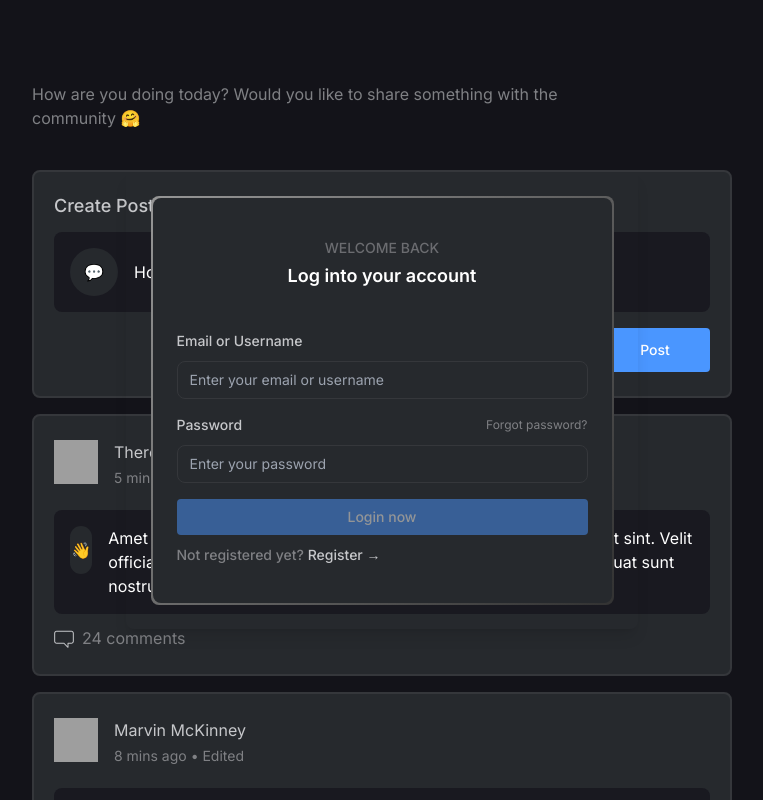
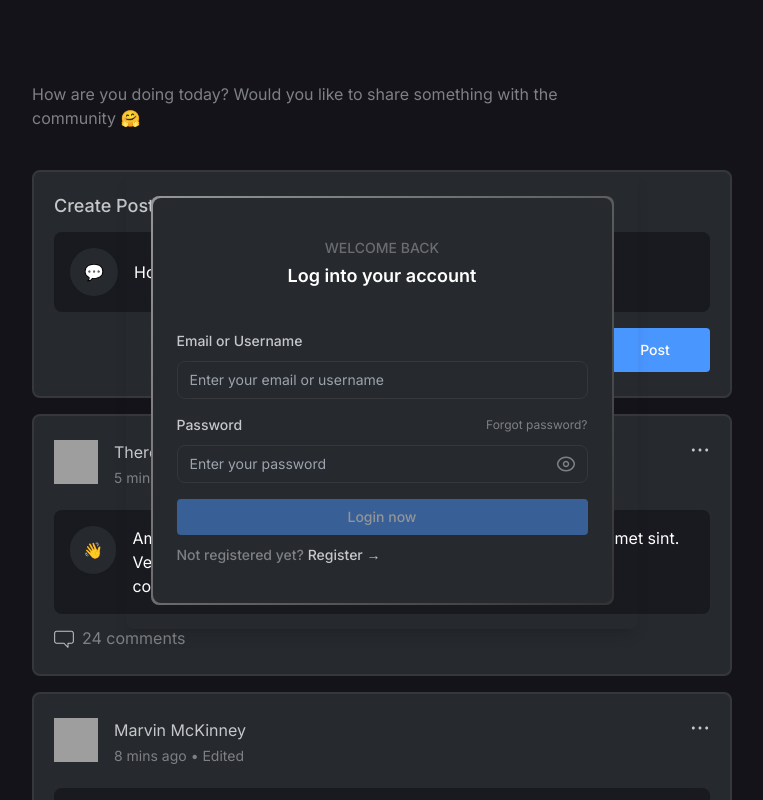
Before and after one commit to AshutoshKr1098/atlys-auth, a React (Create React App) app: page / in a window 1280 px wide. Both pictures are taken after a click on the button "Post". Shown: the top 800 px of the page, without its empty margins (258-1021 px from the left). Built offline with nearby package versions, Linux system fonts and the light colour scheme; grey boxes are pictures that could not be loaded.

Commit message:
Adds missing icon for placeholder input and post items

```diff
--- /dev/null
+++ b/src/assets/icons/DotsHorizontal.js
@@ -0,0 +1,17 @@
+export function DotsHorizontal() {
+  return (
+    <svg
+      width='20'
+      height='20'
+      viewBox='0 0 20 20'
+      fill='none'
+      xmlns='http://www.w3.org/2000/svg'>
+      <path
+        fill-rule='evenodd'
+        clip-rule='evenodd'
+        d='M4.83337 10C4.83337 10.8284 4.1618 11.5 3.33337 11.5C2.50495 11.5 1.83337 10.8284 1.83337 10C1.83337 9.17157 2.50495 8.5 3.33337 8.5C4.1618 8.5 4.83337 9.17157 4.83337 10ZM11.5 10C11.5 10.8284 10.8285 11.5 10 11.5C9.17161 11.5 8.50004 10.8284 8.50004 10C8.50004 9.17157 9.17161 8.5 10 8.5C10.8285 8.5 11.5 9.17157 11.5 10ZM16.6667 11.5C17.4951 11.5 18.1667 10.8284 18.1667 10C18.1667 9.17157 17.4951 8.5 16.6667 8.5C15.8383 8.5 15.1667 9.17157 15.1667 10C15.1667 10.8284 15.8383 11.5 16.6667 11.5Z'
+        fill='#C5C7CA'
+      />
+    </svg>
+  );
+}
--- /dev/null
+++ b/src/assets/icons/PasswordEyeIcon.js
@@ -0,0 +1,17 @@
+export const PasswordEyeIcon = () => {
+  return (
+    <svg
+      width='20'
+      height='16'
+      viewBox='0 0 20 16'
+      fill='none'
+      xmlns='http://www.w3.org/2000/svg'>
+      <path
+        fill-rule='evenodd'
+        clip-rule='evenodd'
+        d='M2.41667 8C2.41667 7.19329 2.93513 5.70472 4.18608 4.40565C5.40721 3.13755 7.29888 2.08334 10 2.08334C12.7011 2.08334 14.5928 3.13755 15.8139 4.40565C17.0649 5.70472 17.5833 7.19329 17.5833 8C17.5833 8.80671 17.0649 10.2953 15.8139 11.5944C14.5928 12.8624 12.7011 13.9167 10 13.9167C7.29888 13.9167 5.40721 12.8624 4.18608 11.5944C2.93513 10.2953 2.41667 8.80671 2.41667 8ZM10 0.583336C6.8678 0.583336 4.5928 1.82078 3.1056 3.36519C1.64822 4.87862 0.916672 6.72338 0.916672 8C0.916672 9.27662 1.64822 11.1214 3.1056 12.6348C4.5928 14.1792 6.8678 15.4167 10 15.4167C13.1322 15.4167 15.4072 14.1792 16.8944 12.6348C18.3518 11.1214 19.0833 9.27662 19.0833 8C19.0833 6.72338 18.3518 4.87862 16.8944 3.36519C15.4072 1.82078 13.1322 0.583336 10 0.583336ZM8.24993 8C8.24993 7.0335 9.03343 6.25 9.99993 6.25C10.9664 6.25 11.7499 7.0335 11.7499 8C11.7499 8.9665 10.9664 9.75 9.99993 9.75C9.03343 9.75 8.24993 8.9665 8.24993 8ZM9.99993 4.75C8.205 4.75 6.74993 6.20508 6.74993 8C6.74993 9.79493 8.205 11.25 9.99993 11.25C11.7949 11.25 13.2499 9.79493 13.2499 8C13.2499 6.20508 11.7949 4.75 9.99993 4.75Z'
+        fill='#7F8084'
+      />
+    </svg>
+  );
+};
--- a/src/components/AuthenticationForms/Form.tsx
+++ b/src/components/AuthenticationForms/Form.tsx
@@ -10,6 +10,7 @@ interface InputFieldConfig {
   onChange: (e: React.ChangeEvent<HTMLInputElement>) => void;
   validationRegex?: RegExp;
   validationText?: string;
+  icon?: React.ReactNode;
 }
 
 interface FormProps {
@@ -55,6 +56,7 @@ const Form: React.FC<FormProps> = ({
               onChange={input.onChange}
               validationRegex={input.validationRegex}
               validationText={input.validationText}
+              icon={input.icon}
             />
           ))}
         </section>
--- a/src/components/AuthenticationForms/LoginForm.tsx
+++ b/src/components/AuthenticationForms/LoginForm.tsx
@@ -1,6 +1,7 @@
 import React, { Dispatch, SetStateAction, useState } from "react";
 import Form from "./Form";
 import { allFieldsFilled } from "../../utils";
+import { PasswordEyeIcon } from "../../assets/icons/PasswordEyeIcon";
 
 interface LoginProps {
   toggleView: () => void;
@@ -39,6 +40,7 @@ const Login: React.FC<LoginProps> = ({ toggleView, login }) => {
       validationText: "Password must be at least 8 characters long",
       value: formValues.password,
       onChange: handleInputChange("password"),
+      icon: <PasswordEyeIcon />
     },
   ];
 
--- a/src/components/AuthenticationForms/RegisterForm.tsx
+++ b/src/components/AuthenticationForms/RegisterForm.tsx
@@ -1,6 +1,7 @@
 import React, { useState } from "react";
 import Form from "./Form";
 import { allFieldsFilled } from "../../utils";
+import { PasswordEyeIcon } from "../../assets/icons/PasswordEyeIcon";
 
 interface RegisterProps {
   toggleView: () => void;
@@ -46,6 +47,7 @@ const Register: React.FC<RegisterProps> = ({ toggleView }) => {
       validationText: "Password must be at least 8 characters long",
       value: formValues.password,
       onChange: handleInputChange("password"),
+      icon: <PasswordEyeIcon />
     },
   ];
 
--- a/src/components/PostFeed/PostItem.tsx
+++ b/src/components/PostFeed/PostItem.tsx
@@ -3,6 +3,7 @@ import { Post } from "../../constant/postData";
 import PostCard from "../ui/PostCard";
 import CardTextArea from "../ui/CardTextArea";
 import { ChatBubble } from "../../assets/icons/ChatBubble";
+import { DotsHorizontal } from "../../assets/icons/DotsHorizontal";
 
 interface PostItemProps {
   postData: Post;
@@ -22,14 +23,19 @@ const PostItem: React.FC<PostItemProps> = ({ postData }) => {
 
   const AuthorDetails = () => {
     return (
-      <div className='mb-[22px] flex items-start gap-4'>
-        <img className="size-11" src={thumbnailUrl} />
-        <div className='flex flex-col gap-1'>
-          <p className='text-gray-100 text-base'>{username}</p>
-          <div className='text-gray-500 text-sm'>
-            <span>{lastUpdated}</span>
-            {!!isEdited && <span> • Edited</span>}
+      <div className='mb-[22px] flex justify-between'>
+        <div className='flex items-start gap-4'>
+          <img className='size-11' src={thumbnailUrl} />
+          <div className='flex flex-col gap-1'>
+            <p className='text-gray-100 text-base'>{username}</p>
+            <div className='text-gray-500 text-sm'>
+              <span>{lastUpdated}</span>
+              {!!isEdited && <span> • Edited</span>}
+            </div>
           </div>
+        </div>
+        <div>
+          <DotsHorizontal />
         </div>
       </div>
     );
--- a/src/components/ui/CardTextArea.tsx
+++ b/src/components/ui/CardTextArea.tsx
@@ -13,7 +13,7 @@ const CardTextArea: React.FC<CardTextAreaProps> = ({
       <div className='bg-black-700 size-12 rounded-full flex items-center justify-center'>
         {emoji}
       </div>
-      <div>{text}</div>
+      <div className="max-w-[90%]">{text}</div>
     </div>
   );
 };
--- a/src/components/ui/InputField.tsx
+++ b/src/components/ui/InputField.tsx
@@ -51,7 +51,7 @@ const InputField: React.FC<InputFieldProps> = ({
           type='text'
           className={`w-full bg-black-700 p-3 text-gray-500 font-normal py-2 text-sm border-[1.5px] rounded-lg focus:outline-none ${
             isValid ? "border-gray-900" : "border-red-300"
-          } ${icon ? "pl-10" : ""}`}
+          }`}
           placeholder={placeholder}
           value={value}
           onChange={handleChange}
@@ -59,7 +59,7 @@ const InputField: React.FC<InputFieldProps> = ({
 
         {/* Icon Placement */}
         {icon && (
-          <span className='absolute left-3 top-1/2 transform -translate-y-1/2'>
+          <span className='absolute right-3 top-1/2 transform -translate-y-1/2 cursor-pointer'>
             {icon}
           </span>
         )}
```
